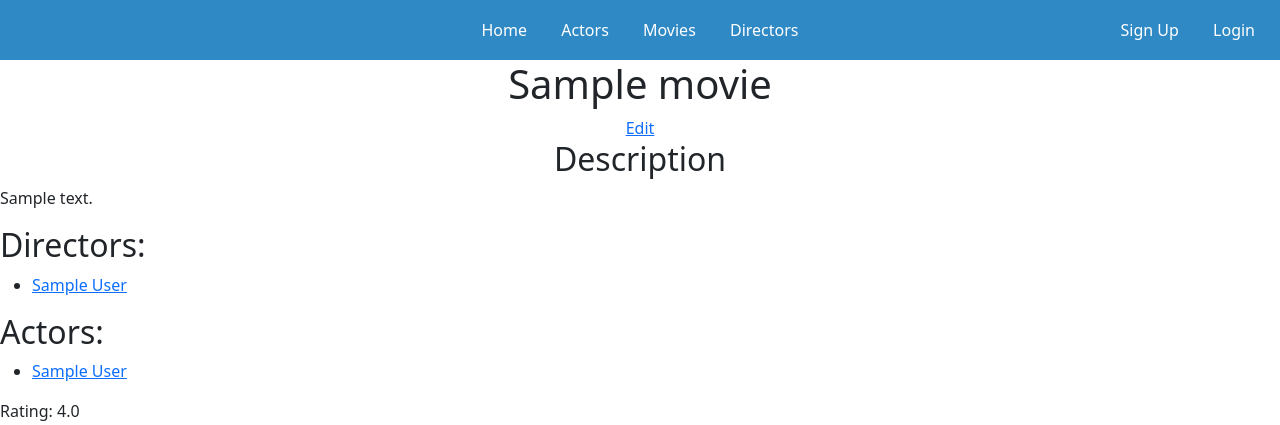
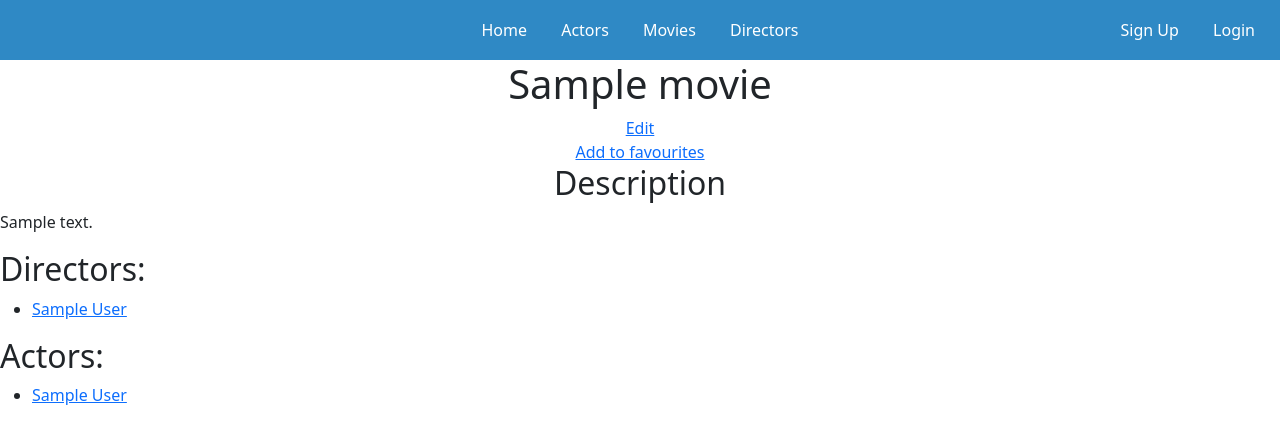
Before and after one commit to Yuruch/movie-site, a Django app: page /movies/1/ in a window 1280 px wide. Shown: the top 425 px of the page. Run offline with Django 5.2, Linux system fonts and the light colour scheme; tables that the repository leaves empty hold one stand-in row (values such as "Sample post").

Commit message:
feat: add to favourites

```diff
--- a/movie/urls.py
+++ b/movie/urls.py
@@ -11,7 +11,7 @@ from movie.views import (
     DirectorListView,
     DirectorDetailView,
     MovieUpdateView,
-    MovieCreateView, DirectorCreateView, DirectorUpdateView, add_review, UserDetailView,
+    MovieCreateView, DirectorCreateView, DirectorUpdateView, add_review, UserDetailView, toggle_add_to_favourites,
 )
 
 urlpatterns = [
@@ -23,6 +23,11 @@ urlpatterns = [
     path("actors/<int:pk>/", ActorDetailView.as_view(), name="actor_detail"),
     path("movies/", MovieListView.as_view(), name="movie_list"),
     path("movies/create/", MovieCreateView.as_view(), name="movie_create"),
+    path(
+        "movies/<int:pk>/add_favourite/",
+        toggle_add_to_favourites,
+        name="toggle-add-to-favourites",
+    ),
     path(
         "movies/<int:pk>/update/",
         MovieUpdateView.as_view(),
--- a/movie/views.py
+++ b/movie/views.py
@@ -1,7 +1,7 @@
 from django.contrib.auth import logout, login
 from django.contrib.auth.decorators import login_required
 from django.db.models import Prefetch
-from django.http import HttpRequest, HttpResponse
+from django.http import HttpRequest, HttpResponse, HttpResponseRedirect
 from django.shortcuts import render, get_object_or_404, redirect
 from django.urls import reverse_lazy
 from django.views import generic
@@ -71,6 +71,15 @@ class MovieDetailView(generic.DetailView):
                 queryset=Review.objects.select_related("creator")
             )
         )
+
+    def get_context_data(self, **kwargs):
+        context = super().get_context_data(**kwargs)
+        user = self.request.user
+        if user.is_authenticated:
+            context['is_favourite'] = user.favourite_movies.filter(id=self.object.id).exists()
+        else:
+            context['is_favourite'] = False
+        return context
 
 
 class ActorCreateView(generic.CreateView):
@@ -159,3 +168,14 @@ def sign_up(request: HttpRequest) -> HttpResponse:
 class UserDetailView(generic.DetailView):
     model = User
     fields = ("username", "first_name", "last_name",)
+
+
+@login_required
+def toggle_add_to_favourites(request, pk):
+    user = User.objects.get(id=request.user.id)
+    movie = Movie.objects.get(id=pk)
+    if movie in user.favourite_movies.all():
+        user.favourite_movies.remove(movie)
+    else:
+        user.favourite_movies.add(movie)
+    return HttpResponseRedirect(reverse_lazy("movies:movie_detail", args=[pk]))
--- a/templates/movie/movie_detail.html
+++ b/templates/movie/movie_detail.html
@@ -3,6 +3,14 @@
   <div class="centered-heading">
     <h1>{{ movie.title }}</h1>
     <a href="{% url 'movies:movie_update' pk=movie.id %}">Edit</a>
+    <br>
+    <a href="{% url 'movies:toggle-add-to-favourites' pk=movie.id %}">
+      {% if is_favourite %}
+        Remove from favourites
+      {% else %}
+        Add to favourites
+      {% endif %}
+    </a>
     <h2>Description</h2>
   </div>
 {# TODO rating with stars #}
```
